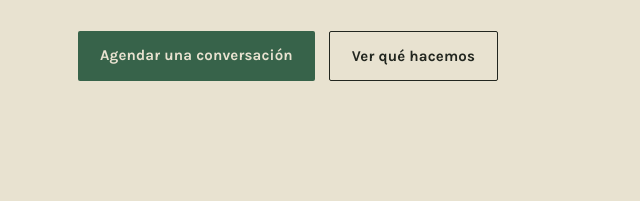
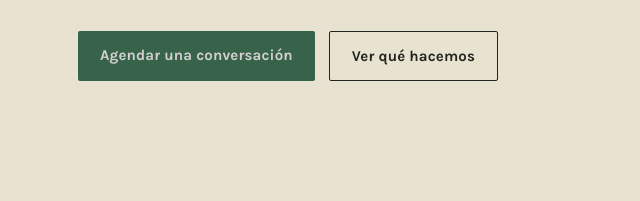
Before and after one commit to MONTAR0N/agroMCI_paginaweb, a plain HTML site: page index.html in a window 1280 px wide. Shown: the part 561-762 px from the top of the page, 0-640 px from the left. Drawn offline with nearby package versions, Linux system fonts and the light colour scheme.

Commit message:
cambio color boton

```diff
--- a/index.html
+++ b/index.html
@@ -54,7 +54,7 @@ body{
 }
 .nav-links a:hover{color:var(--tierra)}
 .btn{
-  display:inline-block;background:var(--verde);color:var(--paja);
+  display:inline-block;background:var(--verde);color:#d4d0d0;
   padding:12px 22px;border-radius:2px;text-decoration:none;
   font-weight:700;font-size:15px;letter-spacing:.01em;
   transition:background .2s,transform .2s;
```
